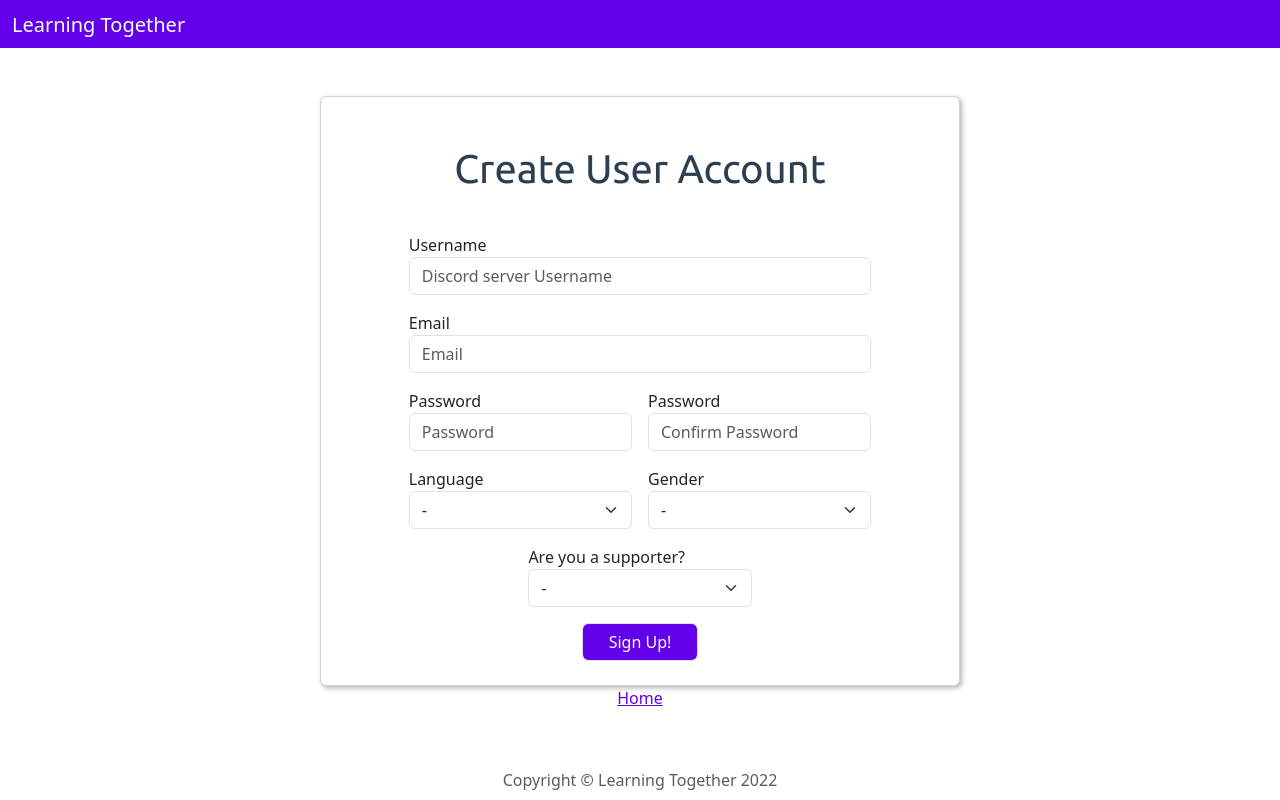
After one commit to cc-learningTogether/learning-together_python, a Flask app: page /signup in a window 1280 px wide. The commit adds this page. Run offline with Flask 2, Linux system fonts and the light colour scheme; some libraries are stand-ins or nearby versions.

Commit message:
create signup form

```diff
--- a/app.py
+++ b/app.py
@@ -1,11 +1,20 @@
 from flask import Flask, render_template
 from flask_bootstrap import Bootstrap5
+from dotenv import load_dotenv
 from datetime import datetime
+from utils.forms import RegisterForm
 import os
 
+# load_dotenv make possible to use a .env file for store the environment variable
+load_dotenv()
+
 app = Flask(__name__)
+app.config['SECRET_KEY'] = os.getenv('SECRET_KEY')
+
 # Initialize Bootstrap5
 bootstrap = Bootstrap5(app)
+
+SITE_NAME = "Learning Together"
 
 year = datetime.now().year
 
@@ -15,6 +24,24 @@ def home():
     return render_template('index.html', year=year)
 
 
+@app.route('/signup', methods=["GET", "POST"])
+def signup():
+    form = RegisterForm()
+    if form.validate_on_submit():
+        data = {
+            "user_id": "",
+            "username": form.username.data,
+            "email": form.email.data,
+            "password": form.password.data,
+            "gender": form.gender.data,
+            "language": form.language.data,
+            "is_supporter": form.is_supporter.data
+        }
+        print(data)
+        return render_template('index.html', year=year)
+    return render_template('sign_up.html', name=SITE_NAME, form=form, year=year)
+
+
 if __name__ == "__main__":
     port = int(os.environ.get('PORT', 8080))
     app.run(debug=True, host='0.0.0.0', port=port)
--- a/requirements.txt
+++ b/requirements.txt
@@ -5,3 +5,6 @@ Jinja2==3.1.2
 MarkupSafe==2.1.1
 Werkzeug==2.2.2
 bootstrap-flask==2.1.0
+flask_wtf==1.0.1
+wtforms==3.0.1
+python-dotenv==0.21.0
--- a/static/vendor/css/styles.css
+++ b/static/vendor/css/styles.css
@@ -56,3 +56,16 @@ nav{
 home-link{
       text-decoration:none;
 }
+
+/* Form */
+
+#submit_register, #submit_login{
+    color:white;
+    background-color: #6200ea;
+    width:25%;
+}
+
+.form-group{
+    display: flex;
+    justify-content: start;
+}
--- /dev/null
+++ b/templates/sign_up.html
@@ -0,0 +1,77 @@
+<!doctype html>
+<html lang="en">
+<head>
+
+	{% block head %}
+	<!-- Required meta tags -->
+	<meta charset="utf-8">
+	<meta name="viewport" content="width=device-width, initial-scale=1, shrink-to-fit=no">
+
+	{% block styles %}
+	<link rel="preconnect" href="https://fonts.googleapis.com">
+	<link rel="preconnect" href="https://fonts.gstatic.com" crossorigin>
+	<!-- Google Fonts -->
+	<link href="https://fonts.googleapis.com/css2?family=Montserrat:wght@300;400;900&family=Ubuntu:wght@300;400;700&display=swap"
+	      rel="stylesheet">
+	<!-- Font Awesome -->
+	<script defer src="https://use.fontawesome.com/releases/v5.0.7/js/all.js"></script>
+	<!-- Bootstrap CSS -->
+	{{ bootstrap.load_css() }}
+	<link rel="stylesheet" href="{{ url_for('static', filename='vendor/css/styles.css') }}" type="text/css">
+	{% endblock %}
+
+	<title>Learning together SignUp</title>
+
+	{% endblock %}
+</head>
+<body>
+{% block Header %}
+{% include "header.html"%}
+{% endblock %}
+<div class="d-flex flex-column align-items-center mt-5">
+	<div class="card w-50 d-flex flex-column align-items-center shadow">
+		<h1 class="mt-5 text-center text-capitalize"> Create user account </h1>
+		<form class="row g-3 mt-3 mb-4 w-75 d-flex justify-content-center align-items-center" method="post" action="">
+			{{form.hidden_tag()}}
+			<div class="col-12 form-group d-flex flex-column">
+				{{ form.username.label }}
+				{{ form.username(class_="form-control", ) }}
+			</div>
+			<div class="col-12 form-group d-flex flex-column">
+				{{ form.email.label }}
+				{{ form.email(class_="form-control", size=50) }}
+			</div>
+			<div class="col-md-6 d-flex flex-column">
+				{{ form.password.label }}
+				{{ form.password(class_="form-control", size=50) }}
+			</div>
+			<div class="col-md-6 d-flex flex-column">
+				{{ form.confirm_password.label }}
+				{{ form.confirm_password(class_="form-control", size=50) }}
+			</div>
+			<div class="col-md-6 d-flex flex-column">
+				{{ form.language.label }}
+				{{ form.language(class_="form-select") }}
+			</div>
+			<div class="col-md-6 d-flex flex-column">
+				{{ form.gender.label }}
+				{{ form.gender(class_="form-select") }}
+			</div>
+			<div class="col-md-6">
+				{{ form.is_supporter.label }}
+				{{ form.is_supporter(class_="form-select") }}
+			</div>
+			<div class="col-12 d-flex align-items-center justify-content-center">
+				{{ form.submit_register(class_= "form-control") }}
+			</div>
+		</form>
+	</div>
+	<a href="{{url_for('home')}}">Home</a>
+
+</div>
+{% block Footer %}
+{% include "footer.html" %}
+{% endblock%}
+
+</body>
+</html>
--- /dev/null
+++ b/utils/forms.py
@@ -0,0 +1,19 @@
+from flask_wtf import FlaskForm
+from wtforms import StringField, SubmitField, PasswordField, SelectField, EmailField
+from wtforms.validators import DataRequired
+
+
+# Register Form
+class RegisterForm(FlaskForm):
+    username = StringField("Username", validators=[DataRequired()],
+                           render_kw={"placeholder": "Discord server Username"})
+    email = EmailField("Email", validators=[DataRequired()], render_kw={"placeholder": "Email"})
+    password = PasswordField('Password', validators=[DataRequired()], render_kw={"placeholder": "Password"})
+    confirm_password = PasswordField('Password', validators=[DataRequired()],
+                                     render_kw={"placeholder": "Confirm Password"})
+    # TODO set language field to required when database is ready
+    language = SelectField("Language", choices=["-", "English/英語", "Japanese/日本語"])
+    gender = SelectField("Gender", choices=["-", "Male/男", "Female/女"])
+    # TODO set is_supporter field to required when database is ready
+    is_supporter = SelectField("Are you a supporter?", choices=["-", "No/いいえ", "Yes/はい"])
+    submit_register = SubmitField("Sign Up!")
```
Also changed, not shown: templates/index.html (+3 -4 lines), 2 other files.
